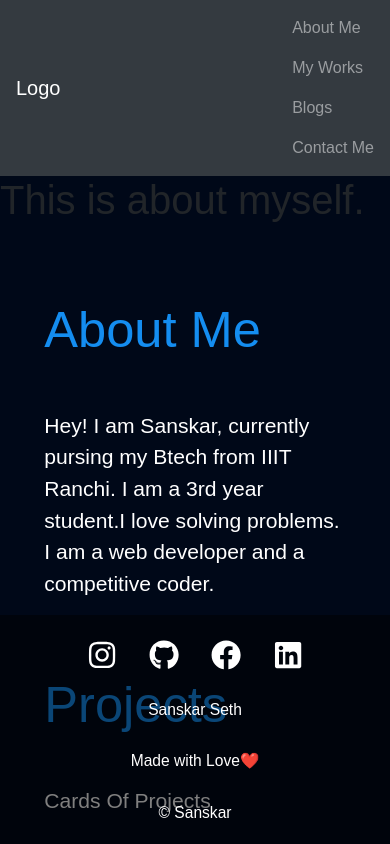
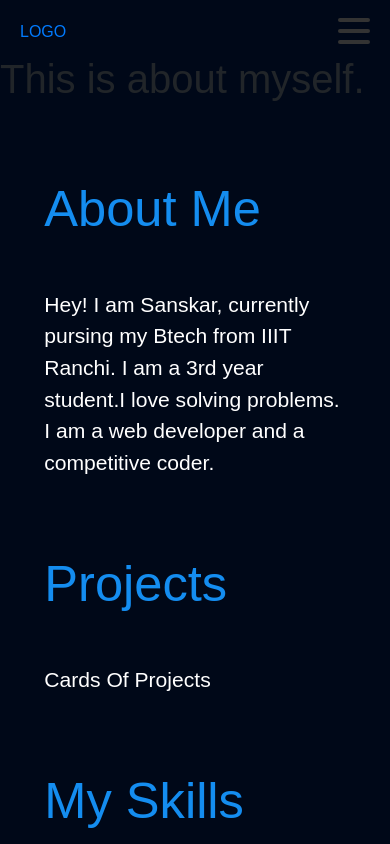
Before and after one commit to sanskarseth/My-Portfolio, a React (Create React App) app: page / in a window 390 px wide. Shown: the top 844 px of the page. Built offline with nearby package versions, Linux system fonts and the light colour scheme.

Commit message:
added hamburger

```diff
--- a/package.json
+++ b/package.json
@@ -12,7 +12,8 @@
     "react-dom": "^16.14.0",
     "react-router-dom": "^5.2.0",
     "react-scripts": "3.4.3",
-    "router": "^1.3.5"
+    "router": "^1.3.5",
+    "styled-components": "^5.2.0"
   },
   "scripts": {
     "start": "react-scripts start",
--- a/src/App.css
+++ b/src/App.css
@@ -1,6 +1,7 @@
 * {
   scroll-behavior: smooth;
-  font-family: 'Raleway', sans-serif;
+  /* font-family: 'Raleway', sans-serif; */
+  /* background-color: white; */
 }
 
 /* ---------scrollbar--------- */
--- a/src/App.js
+++ b/src/App.js
@@ -11,8 +11,8 @@
       <Router>
         <Navbar />
         <Home />
-        <Footer />
-      </Router>
+        {/* <Footer /> */}
+     </Router>
     </div>
   );
 }
--- /dev/null
+++ b/src/components/Navbar/Burger/Burger.js
@@ -0,0 +1,55 @@
+import React, { useState } from 'react';
+import RightNav from '../RightNav/RightNav';
+import styled from 'styled-components';
+
+
+const StyledBurger = styled.div`
+  width: 2rem;
+  height: 2rem;
+  position: fixed;
+  top: 15px;
+  right: 20px;
+  z-index: 20;
+  display: none;
+  @media (max-width: 768px) {
+    display: flex;
+    justify-content: space-around;
+    flex-flow: column nowrap;
+  }
+  div {
+    width: 2rem;
+    height: 0.25rem;
+    background-color: ${({ open }) => open ? '#ccc' : '#333'};
+    border-radius: 10px;
+    transform-origin: 1px;
+    transition: all 0.3s linear;
+    &:nth-child(1) {
+      transform: ${({ open }) => open ? 'rotate(45deg)' : 'rotate(0)'};
+    }
+    &:nth-child(2) {
+      transform: ${({ open }) => open ? 'translateX(100%)' : 'translateX(0)'};
+      opacity: ${({ open }) => open ? 0 : 1};
+    }
+    &:nth-child(3) {
+      transform: ${({ open }) => open ? 'rotate(-45deg)' : 'rotate(0)'};
+    }
+  }
+`;
+
+
+const Burger = () => {
+  const [open, setOpen] = useState(false);
+
+  return (
+    <React.Fragment>
+       <StyledBurger open={open} onClick={() => setOpen(!open)}>
+        <div />
+        <div />
+        <div />
+      </StyledBurger>
+      <RightNav open={open}/>
+    </React.Fragment>
+  )
+};
+
+export default Burger;
--- a/src/components/Navbar/Navbar.css
+++ b/src/components/Navbar/Navbar.css
@@ -0,0 +1,5 @@
+/* * {
+    padding: 0;
+    margin: 0;
+    box-sizing: border-box;
+  } */
--- a/src/components/Navbar/Navbar.js
+++ b/src/components/Navbar/Navbar.js
@@ -1,31 +1,31 @@
 import React from "react";
 import "bootstrap/dist/css/bootstrap.min.css";
 import "./Navbar.css";
-import { Link,NavLink } from "react-router-dom";
+import styled from 'styled-components';
+import Burger from "./Burger/Burger";
+import {Link} from 'react-router-dom';
+
+
+const Nav = styled.nav`
+
+  width: 100%;
+  height: 55px;
+  padding: 0 20px;
+  display: flex;
+  justify-content: space-between;
+  .logo {
+    padding: 20px 0;
+  }
+`;
 
 const Navbar = () => {
     return (
-        <div>
-            <nav className="navbar navbar-expand-sm bg-dark navbar-dark">
-                <Link className="navbar-brand" to="/home">
-                    Logo
-                </Link>
-                <ul className="navbar-nav ml-auto">
-                    <li className="nav-item">
-                        <NavLink className="nav-link" to="/about_me">About Me</NavLink>
-                    </li>
-                    <li className="nav-item">
-                        <NavLink className="nav-link" to="/my_works">My Works</NavLink>
-                    </li>
-                    <li className="nav-item">
-                        <NavLink className="nav-link" to="/blogs">Blogs</NavLink>
-                    </li>
-                    <li className="nav-item">
-                        <NavLink className="nav-link" to="/register">Contact Me</NavLink>
-                    </li>
-                </ul>
-            </nav>
-        </div>
+        <Nav>
+            <Link className="nav-link logo" to="/home">
+                LOGO
+            </Link>
+            <Burger />
+        </Nav>
      );
 }
 
--- /dev/null
+++ b/src/components/Navbar/RightNav/RightNav.js
@@ -0,0 +1,52 @@
+import React from 'react';
+import {Link,NavLink} from 'react-router-dom';
+import styled from 'styled-components';
+import './RightNav.css';
+
+const Ul = styled.ul`
+  list-style: none;
+  display: flex;
+  flex-flow: row nowrap;
+  li {
+    padding: 18px 10px;
+  }
+  @media (max-width: 768px) {
+    flex-flow: column nowrap;
+
+    //color of right hamburger background when open
+    background-color: #0D2538;
+
+    position: fixed;
+    transform: ${({ open }) => open ? 'translateX(0)' : 'translateX(100%)'};
+    top: 0;
+    right: 0;
+    height: 100vh;
+    width: 300px;
+    padding-top: 3.5rem;
+    transition: transform 0.3s ease-in-out;
+    li {
+      color: #fff;
+    }
+  }
+`;
+
+const RightNav = ({open}) => {
+  return (
+    <Ul open={open}>
+        <li>
+            <NavLink className="nav-link" to="/about_me">About Me</NavLink>
+        </li>
+        <li className="nav-item">
+            <NavLink className="nav-link" to="/my_works">My Works</NavLink>
+        </li>
+        <li className="nav-item">
+            <NavLink className="nav-link" to="/blogs">Blogs</NavLink>
+        </li>
+        <li className="nav-item">
+            <NavLink className="nav-link" to="/register">Contact Me</NavLink>
+        </li>
+    </Ul>
+  )
+}
+
+export default RightNav;
```
Also changed, not shown: src/components/Navbar/Burger/Burger.css (added), src/components/Navbar/RightNav/RightNav.css (added), 1 other file (tests, documents, lock files or other folders).
